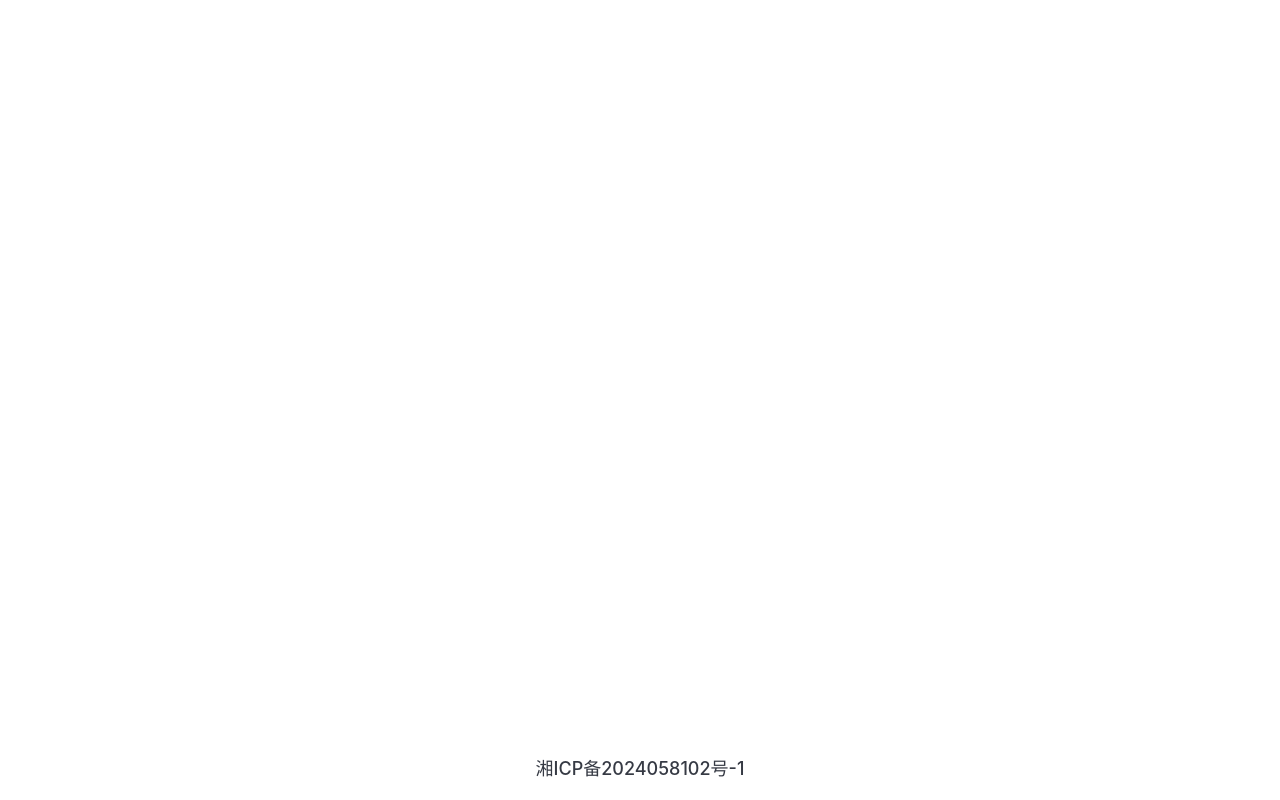
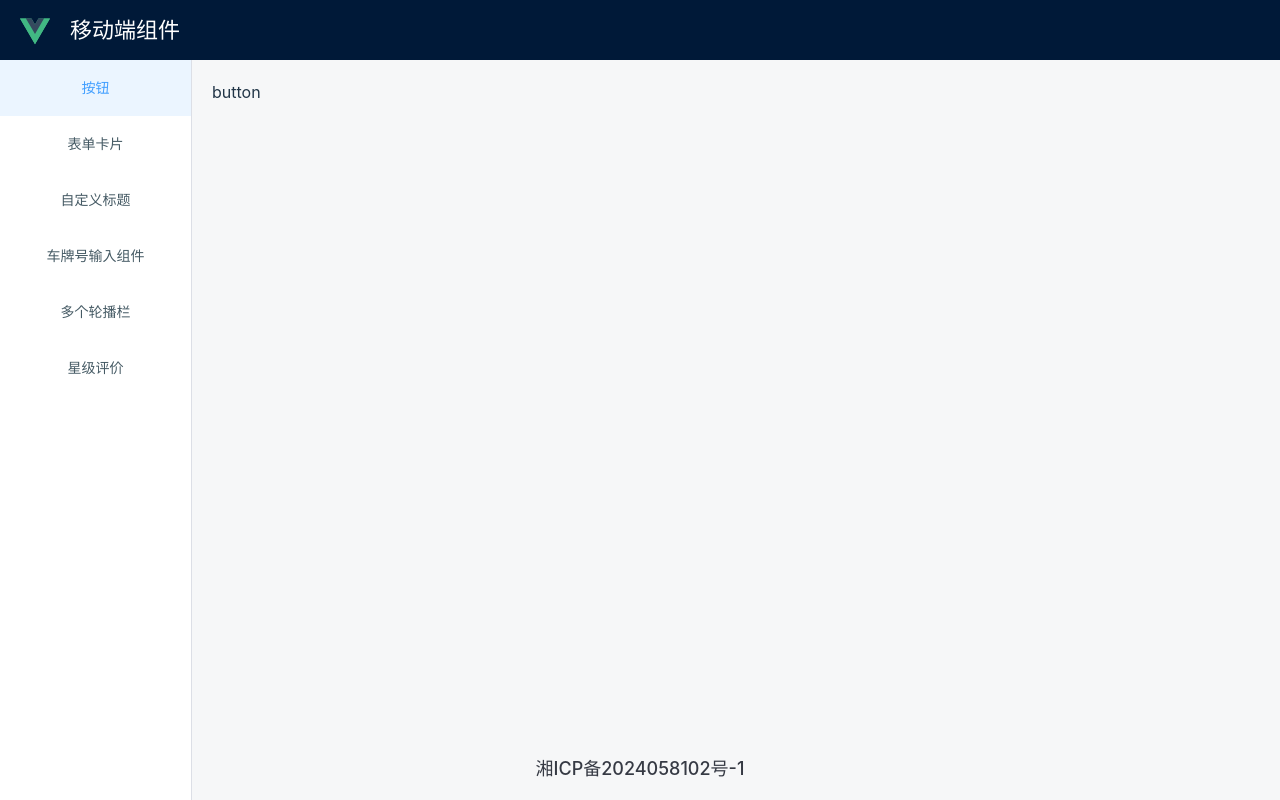
Before and after one commit to David19910306/component-library-mobile, a Vue app: page /component/buttons in a window 1280 px wide. Before the commit this address had no page. Built offline with nearby package versions, Linux system fonts and the light colour scheme.

Commit message:
main:组件菜单

```diff
--- a/components.d.ts
+++ b/components.d.ts
@@ -7,7 +7,13 @@ export {}
 
 declare module 'vue' {
   export interface GlobalComponents {
+    ElAside: typeof import('element-plus/es')['ElAside']
     ElButton: typeof import('element-plus/es')['ElButton']
+    ElContainer: typeof import('element-plus/es')['ElContainer']
+    ElHeader: typeof import('element-plus/es')['ElHeader']
+    ElMain: typeof import('element-plus/es')['ElMain']
+    ElMenu: typeof import('element-plus/es')['ElMenu']
+    ElMenuItem: typeof import('element-plus/es')['ElMenuItem']
     RouterLink: typeof import('vue-router')['RouterLink']
     RouterView: typeof import('vue-router')['RouterView']
   }
--- a/src/router/index.ts
+++ b/src/router/index.ts
@@ -8,9 +8,42 @@ const routes = [
     component: Home
   },
   {
-    path: '/comp',
+    path: '/component',
     name: 'component',
-    component: () => import('../views/Component/index.vue'),
+    component: () => import('../views/Menus/index.vue'),
+    redirect: {name: 'Buttons'},
+    children: [
+      {
+        path: '/component/buttons',
+        name: 'Buttons',
+        component: () => import('../views/Menus/Buttons/index.vue'),
+      },
+      {
+        path: '/component/customNoticeBar',
+        name: 'CustomNoticeBar',
+        component: () => import('../views/Menus/CustomNoticeBar/index.vue'),
+      },
+      {
+        path: '/component/customTitle',
+        name: 'CustomTitle',
+        component: () => import('../views/Menus/CustomTitle/index.vue'),
+      },
+      {
+        path: '/component/formCard',
+        name: 'FormCard',
+        component: () => import('../views/Menus/FormCard/index.vue'),
+      },
+      {
+        path: '/component/starEvaluate',
+        name: 'StarEvaluate',
+        component: () => import('../views/Menus/StarEvaluate/index.vue'),
+      },
+      {
+        path: '/component/vehicleNumber',
+        name: 'VehicleNumber',
+        component: () => import('../views/Menus/VehicleNumber/index.vue'),
+      },
+    ],
   }
 ];
 
--- a/src/views/Component/index.less
+++ /dev/null
@@ -1,4 +0,0 @@
-.components{
-  width: 100%;
-  height: 100%;
-}
--- a/src/views/Component/index.vue
+++ /dev/null
@@ -1,9 +0,0 @@
-<template>
-  <div class="components">
-    components
-  </div>
-</template>
-
-<script setup lang="ts">
-import "./index.less";
-</script>
--- /dev/null
+++ b/src/views/Menus/Buttons/index.vue
@@ -0,0 +1,7 @@
+<template>
+  button
+</template>
+
+<script setup lang="ts">
+
+</script>
--- /dev/null
+++ b/src/views/Menus/CustomNoticeBar/index.vue
@@ -0,0 +1,7 @@
+<template>
+  customNoticeBar
+</template>
+
+<script setup lang="ts">
+
+</script>
--- /dev/null
+++ b/src/views/Menus/CustomTitle/index.vue
@@ -0,0 +1,7 @@
+<template>
+  customTitle
+</template>
+
+<script setup lang="ts">
+
+</script>
--- /dev/null
+++ b/src/views/Menus/FormCard/index.vue
@@ -0,0 +1,7 @@
+<template>
+  formCard
+</template>
+
+<script setup lang="ts">
+
+</script>
--- /dev/null
+++ b/src/views/Menus/StarEvaluate/index.vue
@@ -0,0 +1,7 @@
+<template>
+  starEvluate
+</template>
+
+<script setup lang="ts">
+
+</script>
--- /dev/null
+++ b/src/views/Menus/VehicleNumber/index.vue
@@ -0,0 +1,7 @@
+<template>
+  vehicleNumber
+</template>
+
+<script setup lang="ts">
+
+</script>
--- /dev/null
+++ b/src/views/Menus/index.less
@@ -0,0 +1,50 @@
+.common-layout{
+  width: 100%;
+  height: 100%;
+  .el-header{
+    width: 100%;
+    background-color: #001938;
+    display: flex;
+    align-items: center;
+    .title-logo{
+      color: #fff;
+      font-size: 22px;
+      margin-left: 20px;
+      font-weight: 600;
+    }
+    .image-logo{
+      width: 30px;
+      height: 30px;
+    }
+  }
+  .el-menu-vertical-demo{
+    width: 100%;
+    height: 100%;
+    .el-menu-item{
+      display: flex;
+      justify-content: center;
+      align-items: center;
+      font-weight: 600;
+
+      color: #455a64;
+      cursor: pointer;
+      // display: block;
+      font-size: 14px;
+      // line-height: 20px;
+      // margin: 0;
+      // padding: 8px 0 8px 24px;
+      text-decoration: none;
+      -webkit-transition: color .2s;
+      -o-transition: color .2s;
+      transition: color .2s;
+    }
+    .el-menu-item-active{
+      background-color: rgba( 64, 158, 255 , .1);
+      color: #409EFF;
+    }
+
+  }
+  .el-main{
+    background-color: #F6F7F8;
+  }
+}
--- /dev/null
+++ b/src/views/Menus/index.vue
@@ -0,0 +1,76 @@
+<template>
+  <el-container class="common-layout">
+    <el-header class="el-header">
+      <img class="image-logo" src="../../assets/vue.svg" alt="vue" />
+      <div class="title-logo">移动端组件</div>
+    </el-header>
+    <el-container>
+      <el-aside width="15%">
+        <el-menu
+          class="el-menu-vertical-demo"
+          default-active="1"
+          active-text-color="#ffd04b"
+        >
+          <el-menu-item
+            :class="{'el-menu-item': true, 'el-menu-item-active': state.currentMenuId === menu.id}"
+            v-for="menu in menus"
+            :key="menu.id"
+            :index="menu.id"
+            @click="jumpToMenu(menu.url, menu.id)"
+          >
+            {{ menu.name }}
+          </el-menu-item>
+        </el-menu>
+      </el-aside>
+      <el-main class="el-main">
+        <RouterView />
+      </el-main>
+    </el-container>
+  </el-container>
+</template>
+
+<script setup lang="ts">
+import { reactive } from "vue";
+import { useRouter } from "vue-router";
+import "./index.less";
+
+const router = useRouter();
+const state = reactive({currentMenuId: '1'});
+
+const menus = [
+  {
+    id: '1',
+    url: '/component/buttons',
+    name: '按钮',
+  },
+  {
+    id: '2',
+    url: '/component/formCard',
+    name: '表单卡片',
+  },
+  {
+    id: '3',
+    url: '/component/customTitle',
+    name: '自定义标题',
+  },
+  {
+    id: '4',
+    url: '/component/vehicleNumber',
+    name: '车牌号输入组件',
+  },
+  {id: '5',
+    url: '/component/customNoticeBar',
+    name: '多个轮播栏',
+  },
+  {
+    id: '6',
+    url: '/component/starEvaluate',
+    name: '星级评价',
+  },
+];
+
+const jumpToMenu = (jumpPath: string, id: string) => {
+  state.currentMenuId = id;
+  router.push({ path: jumpPath });
+}
+</script>
```
